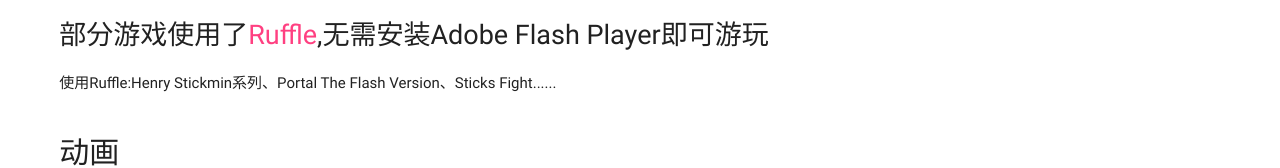
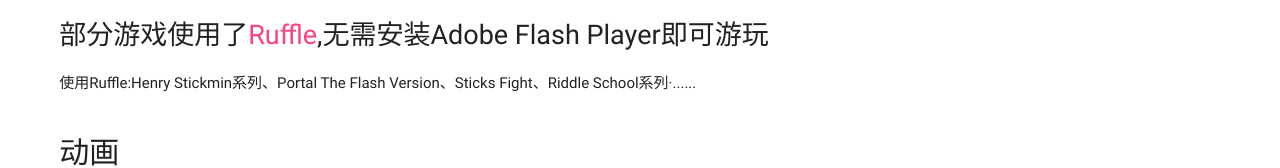
Before and after one commit to pzwboy/flash-games, a plain HTML site: page index.html in a window 1280 px wide. Shown: the part 328-496 px from the top of the page. Drawn offline with Linux system fonts and the light colour scheme.

Commit message:
更新 index.html

```diff
--- a/index.html
+++ b/index.html
@@ -19,7 +19,7 @@
 	  <p><a href="https://wwma.lanzouj.com/id6uE13mab8b" rel="nofollow" target="_blank"><img src="icons/get_flash_player.gif" alt="Get Adobe Flash player" width="112" height="33" id="altContent" /></a></p>
 		推荐点击下载：<a href="http://www.theworld.cn/"><img src="/icons/browserIcon-360.png">世界之窗浏览器</a>
 		  <h2>部分游戏使用了<a href="https://ruffle.rs/">Ruffle</a>,无需安装Adobe Flash Player即可游玩</h2>
-		  <p>使用Ruffle:Henry Stickmin系列、Portal The Flash Version、Sticks Fight......</p>
+		  <p>使用Ruffle:Henry Stickmin系列、Portal The Flash Version、Sticks Fight、Riddle School系列·......</p>
 	<h1>动画</h1>
 	      <p><a href="games/sticksfight.html">Sticks Fight</a></p>
 	      <p><a href="games/sticksfightchinese.html">Sticks Fight 汉化版</a></p>
```
